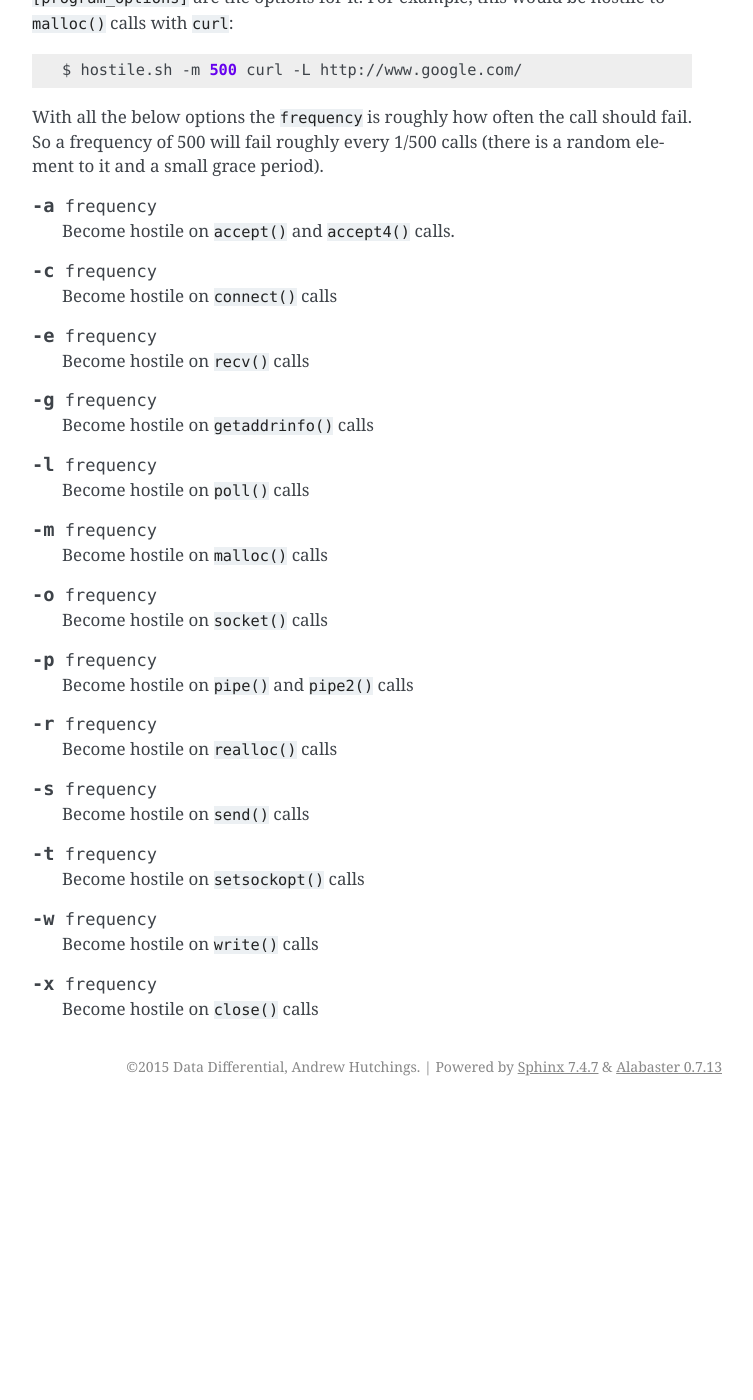
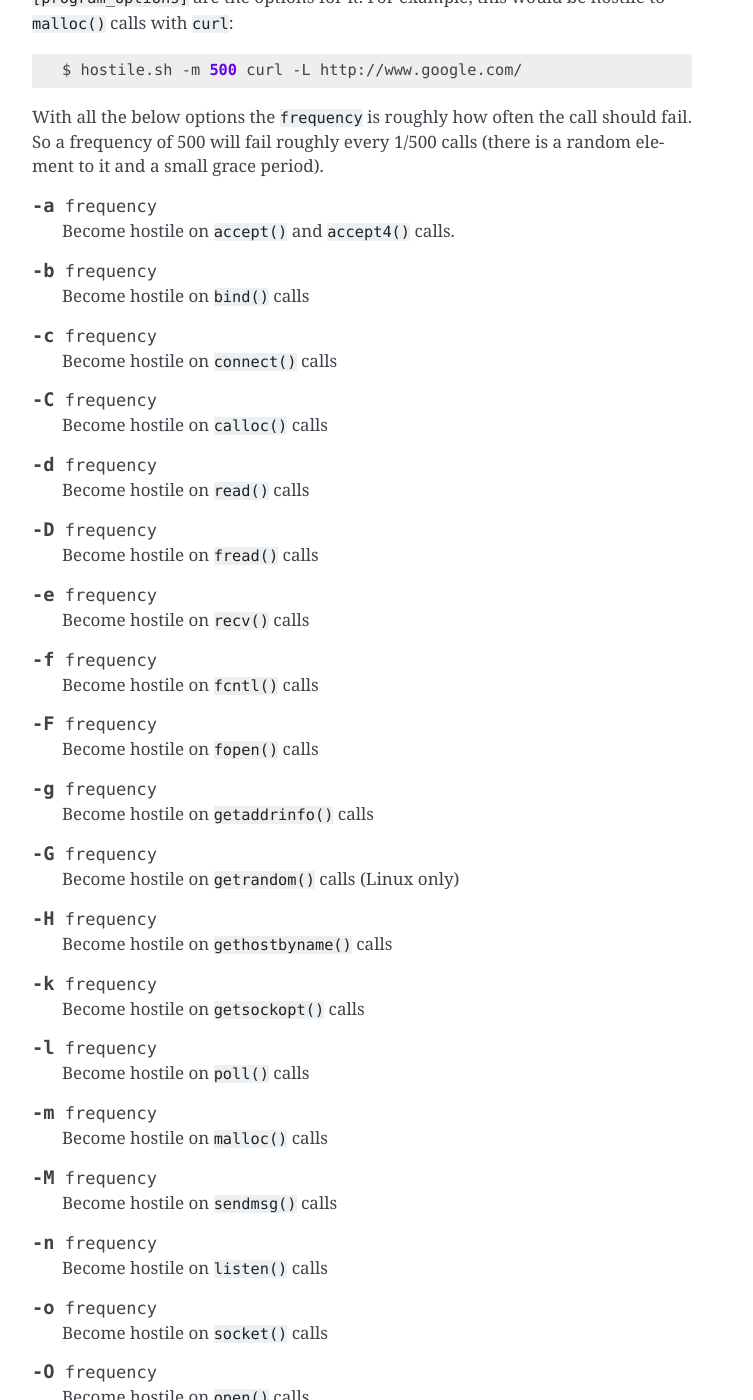
Before and after one commit to libhostile/libhostile, a Sphinx documentation site: the page built from docs/shell/index.rst, in a window 1280 px wide and 1400 px high, scrolled down 285 px. Shown: the whole window, without its empty margins (388-1141 px from the left). Built offline with Sphinx 7.4.7, drawn with Linux system fonts in a browser that asks for light colours; before the commit the page ends 1391 px from its top, so only the background shows below that; some of the changed text lies outside the part shown.

Commit message:
Add docs for new features

```diff
--- a/docs/shell/index.rst
+++ b/docs/shell/index.rst
@@ -21,17 +21,53 @@ With all the below options the ``frequency`` is roughly how often the call shoul
 
    Become hostile on ``accept()`` and ``accept4()`` calls.
 
+.. option:: -b frequency
+
+   Become hostile on ``bind()`` calls
+
 .. option:: -c frequency
 
    Become hostile on ``connect()`` calls
+
+.. option:: -C frequency
+
+   Become hostile on ``calloc()`` calls
+
+.. option:: -d frequency
+
+   Become hostile on ``read()`` calls
+
+.. option:: -D frequency
+
+   Become hostile on ``fread()`` calls
 
 .. option:: -e frequency
 
    Become hostile on ``recv()`` calls
 
+.. option:: -f frequency
+
+   Become hostile on ``fcntl()`` calls
+
+.. option:: -F frequency
+
+   Become hostile on ``fopen()`` calls
+
 .. option:: -g frequency
 
    Become hostile on ``getaddrinfo()`` calls
+
+.. option:: -G frequency
+
+   Become hostile on ``getrandom()`` calls (Linux only)
+
+.. option:: -H frequency
+
+   Become hostile on ``gethostbyname()`` calls
+
+.. option:: -k frequency
+
+   Become hostile on ``getsockopt()`` calls
 
 .. option:: -l frequency
 
@@ -41,9 +77,21 @@ With all the below options the ``frequency`` is roughly how often the call shoul
 
    Become hostile on ``malloc()`` calls
 
+.. option:: -M frequency
+
+   Become hostile on ``sendmsg()`` calls
+
+.. option:: -n frequency
+
+   Become hostile on ``listen()`` calls
+
 .. option:: -o frequency
 
    Become hostile on ``socket()`` calls
+
+.. option:: -O frequency
+
+   Become hostile on ``open()`` calls
 
 .. option:: -p frequency
 
@@ -53,13 +101,25 @@ With all the below options the ``frequency`` is roughly how often the call shoul
 
    Become hostile on ``realloc()`` calls
 
+.. option:: -R frequency
+
+   Become hostile on ``recvfrom()`` calls
+
 .. option:: -s frequency
 
    Become hostile on ``send()`` calls
 
+.. option:: -S frequency
+
+   Become hostile on ``select()`` calls
+
 .. option:: -t frequency
 
    Become hostile on ``setsockopt()`` calls
+
+.. option:: -T frequency
+
+   Become hostile on ``sendto()`` calls
 
 .. option:: -w frequency
 
@@ -68,3 +128,7 @@ With all the below options the ``frequency`` is roughly how often the call shoul
 .. option:: -x frequency
 
    Become hostile on ``close()`` calls
+
+.. option:: -X frequency
+
+   Become hostile on ``fclose()`` calls
```
Also changed, not shown: docs/using/index.rst (+64 -0 lines).
